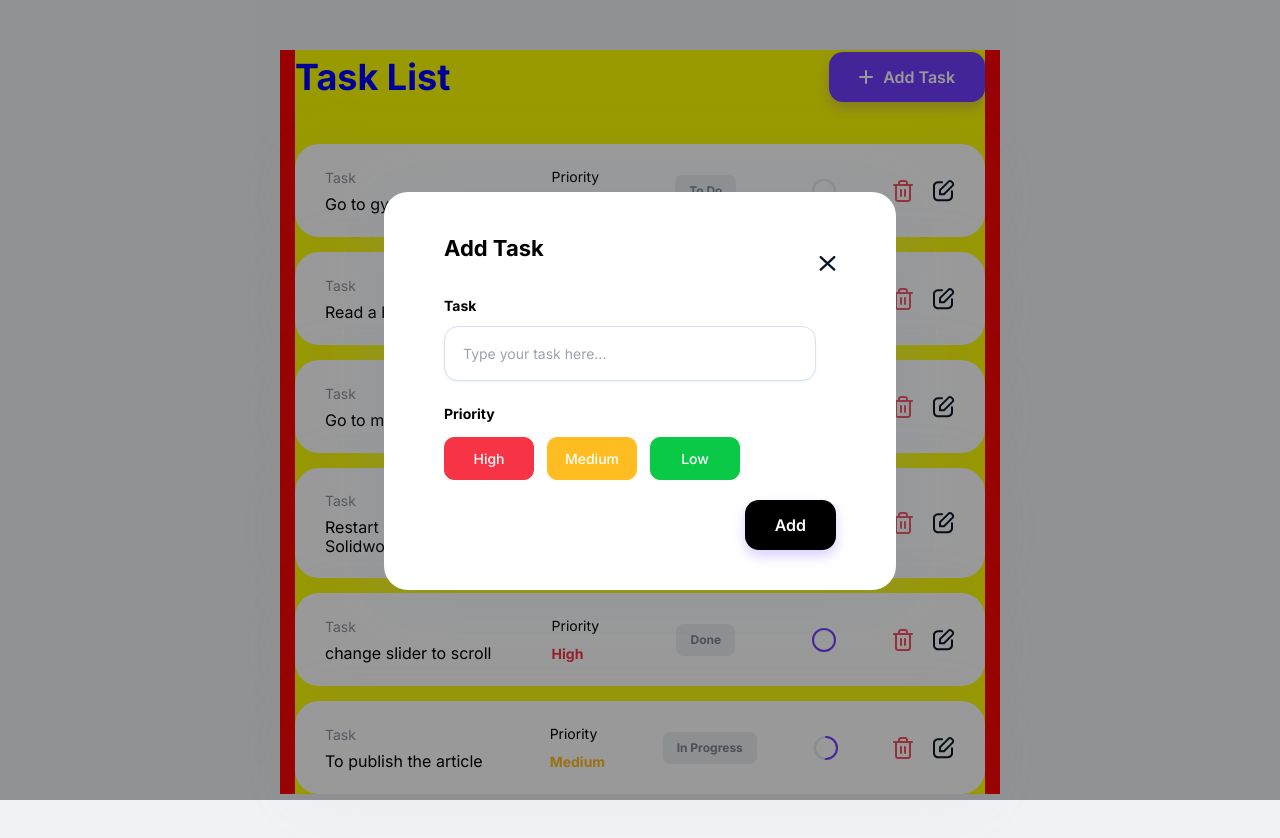
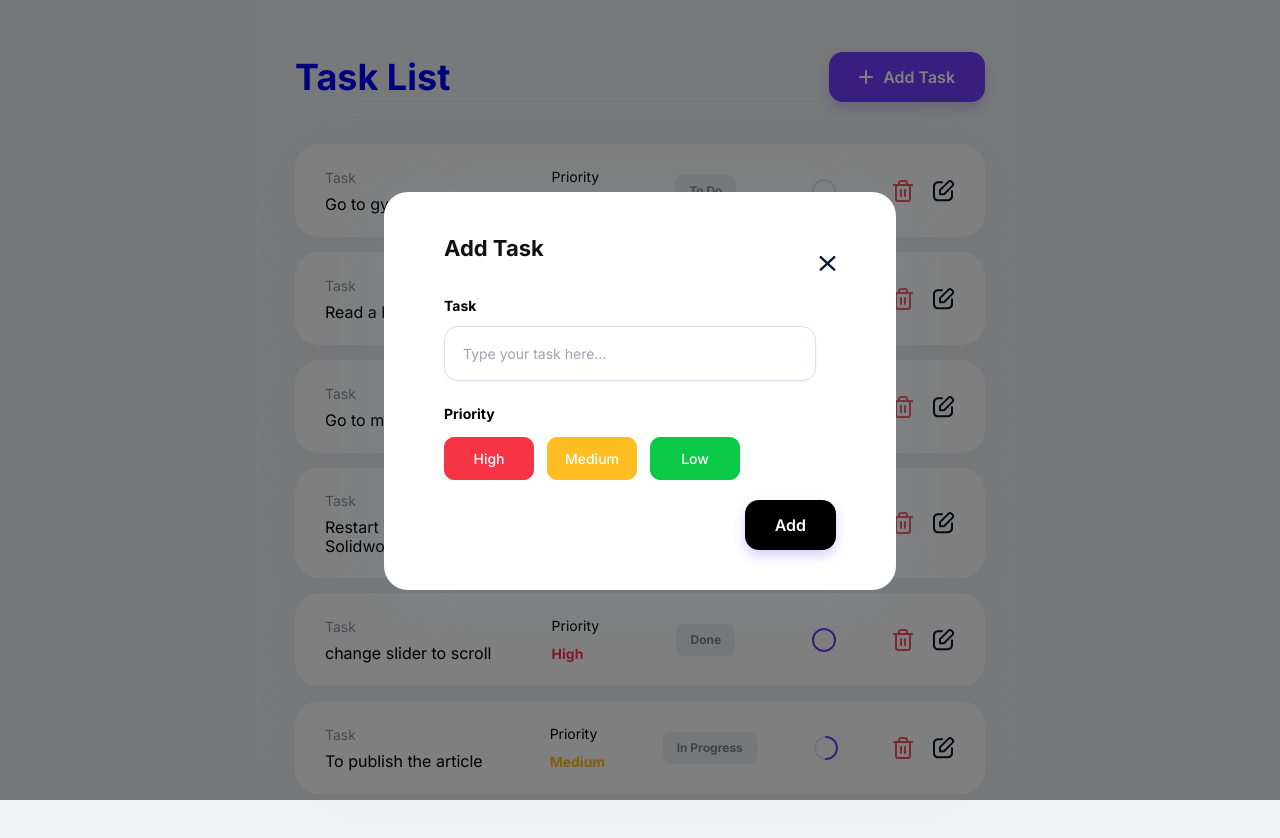
Before and after one commit to sanazniamati/task-list, a Next.js app: page / in a window 1280 px wide. Both pictures are taken after a click on the button "Add Task". Shown: the top 838 px of the page. Built offline with nearby package versions, Linux system fonts and the light colour scheme.

Commit message:
last commit

```diff
--- a/src/app/components/AddTask/index.tsx
+++ b/src/app/components/AddTask/index.tsx
@@ -1,21 +1,24 @@
 /** @format */
 
+// library
 import { FC } from "react";
 import classNames from "classnames";
+
+// components
 import Modal from "../Modal";
 import Input from "../Input";
 import Close from "../Icons/CloseIcon";
 import { Button } from "../Button";
+
+// styles
 import { FormWrapper } from "./style";
 
 const AddTask: FC = () => {
   return (
     <Modal>
       <FormWrapper>
-        <div className="add-edit-modal"></div>
         <div className=" flex justify-between">
-          <span className=" text-[22px] font-bold text-[##121212] mb-[30px] ">Add Task </span>
-
+          <span className=" text-[22px] font-bold text-[#121212] mb-[30px] ">Add Task </span>
           <Close />
         </div>
         <Input label="Task" placeholder="Type your task here..." onChange={() => {}} name="title" value="" />
@@ -23,7 +26,7 @@ const AddTask: FC = () => {
           <span>Priority</span>
           <ul className="priority-buttons">
             {["high", "medium", "low"].map((priority) => (
-              <li key={priority} className={classNames(`${priority}-selected`, priority)}>
+              <li key={priority} className={` ${priority}-selected ${priority}`}>
                 {priority}
               </li>
             ))}
--- a/src/app/components/AddTask/style.ts
+++ b/src/app/components/AddTask/style.ts
@@ -17,19 +17,19 @@ export const FormWrapper = styled.form`
     display: flex;
     gap: 13px;
     margin-top: 12px;
-    @include breakpoints.devices(sm) {
+    @media (max-width: 600) {
       gap: 10px;
     }
+
+    // $warning-color: #ffbd21;
+    // $error-color: #f73446;
+    // $success-color: #0ac947;
     li {
-      // $warning-color: #ffbd21;
-      // $error-color: #f73446;
-      // $success-color: #0ac947;
-
-      border: 1px solid #ffbd21;
+      /* border: 1px solid #ffbd21; */
       border-radius: 10px;
       font-size: 14px;
       font-weight: 500;
-      color: #ffbd21;
+      /* color: #ffbd21; */
       text-transform: capitalize;
       padding: 10px 0;
       width: 90px;
--- a/src/app/components/Modal/index.tsx
+++ b/src/app/components/Modal/index.tsx
@@ -1,6 +1,8 @@
 /** @format */
 
 import { FC, ReactNode } from "react";
+
+// styles
 import { ModalWrapper } from "./style";
 
 interface ModalProps {
--- a/src/app/components/Modal/style.ts
+++ b/src/app/components/Modal/style.ts
@@ -11,7 +11,7 @@ export const ModalWrapper = styled.div`
   width: 100%;
   height: 100%;
   overflow: hidden;
-  background-color: rgba(0, 0, 0, 0.4);
+  background-color: rgba(0, 0, 0, 0.5);
 
   /* modal content */
   .modal-content {
@@ -22,5 +22,10 @@ export const ModalWrapper = styled.div`
     margin: 15% auto;
     width: 40%;
     min-height: 200px;
+    @media (max-width: 600px) {
+      width: 90%;
+      margin: 50% auto;
+      padding: 30px 30px;
+    }
   }
 `;
--- a/src/app/components/ProgressBar/index.tsx
+++ b/src/app/components/ProgressBar/index.tsx
@@ -12,26 +12,30 @@ const ProgressBar: FC<ProgressProps> = ({ strokeWidth, sqSize, percentage }) =>
   const radius = (sqSize - strokeWidth) / 2;
   const viewBox = `0 0 ${sqSize} ${sqSize}`;
   const dashArray = radius * Math.PI * 2;
+  console.log("dashArray : " + dashArray);
   const dashOffset = dashArray - (dashArray * (percentage || 0)) / 100;
   return (
     <ProgressWrapper>
       <svg width={sqSize} height={sqSize} viewBox={viewBox} className="circular-progressbar">
         <circle
-          className="circle-background"
           cx={sqSize / 2}
           cy={sqSize / 2}
           r={radius}
           strokeWidth={`${strokeWidth}px`}
+          fill="none"
+          className="circle-background"
         />
         <circle
-          className="circle-progress"
           cx={sqSize / 2}
           cy={sqSize / 2}
           r={radius}
+          fill="none"
+          strokeDasharray={dashArray}
           strokeWidth={`${strokeWidth}px`}
           transform={`rotate(-90 ${sqSize / 2} ${sqSize / 2})`}
+          className="circle-progress"
           style={{
-            strokeDasharray: dashArray,
+            // strokeDasharray: dashArray,
             strokeDashoffset: dashOffset,
           }}
         />
--- a/src/app/components/ProgressBar/style.ts
+++ b/src/app/components/ProgressBar/style.ts
@@ -9,12 +9,10 @@ export const ProgressWrapper = styled.div`
   }
 
   .circle-background {
-    fill: none;
     stroke: #e5e6e9;
   }
 
   .circle-progress {
-    fill: none;
     stroke: #713fff;
     stroke-linecap: round;
     transition: stroke-dashoffset 0.5s ease 0s;
--- a/src/app/page.tsx
+++ b/src/app/page.tsx
@@ -28,7 +28,7 @@ export default function Home() {
       <div className="page-wrapper">
         <div className="top-title">
           <h2>Task List</h2>
-          <Button bgColor={"#713fff;"} title="Add Task" disabled={false} icon={<Add />} onClick={handleShowAddModal} />
+          <Button bgColor={"#713fff"} title="Add Task" disabled={false} icon={<Add />} onClick={handleShowAddModal} />
           {showAddModal && <AddTask />}
         </div>
         <div className="task-container">
--- a/src/app/styles/index.ts
+++ b/src/app/styles/index.ts
@@ -7,10 +7,8 @@ export const Container = styled.div`
   max-width: 100%;
   padding: 0 15px;
   margin: 0 auto;
-  background-color: red;
   .page-wrapper {
     margin: 50px 0;
-    background: yellow;
   }
 
   .top-title {
```
